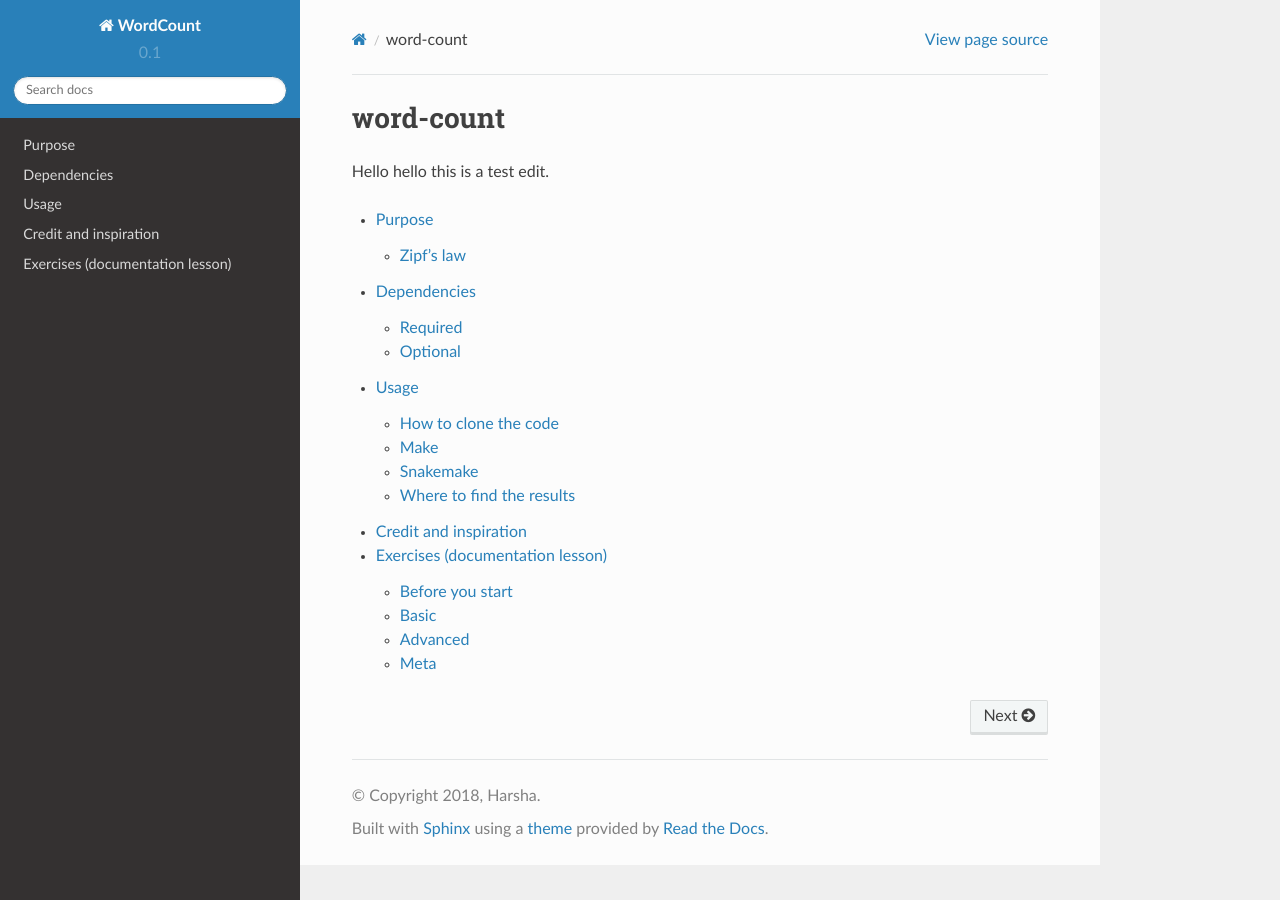
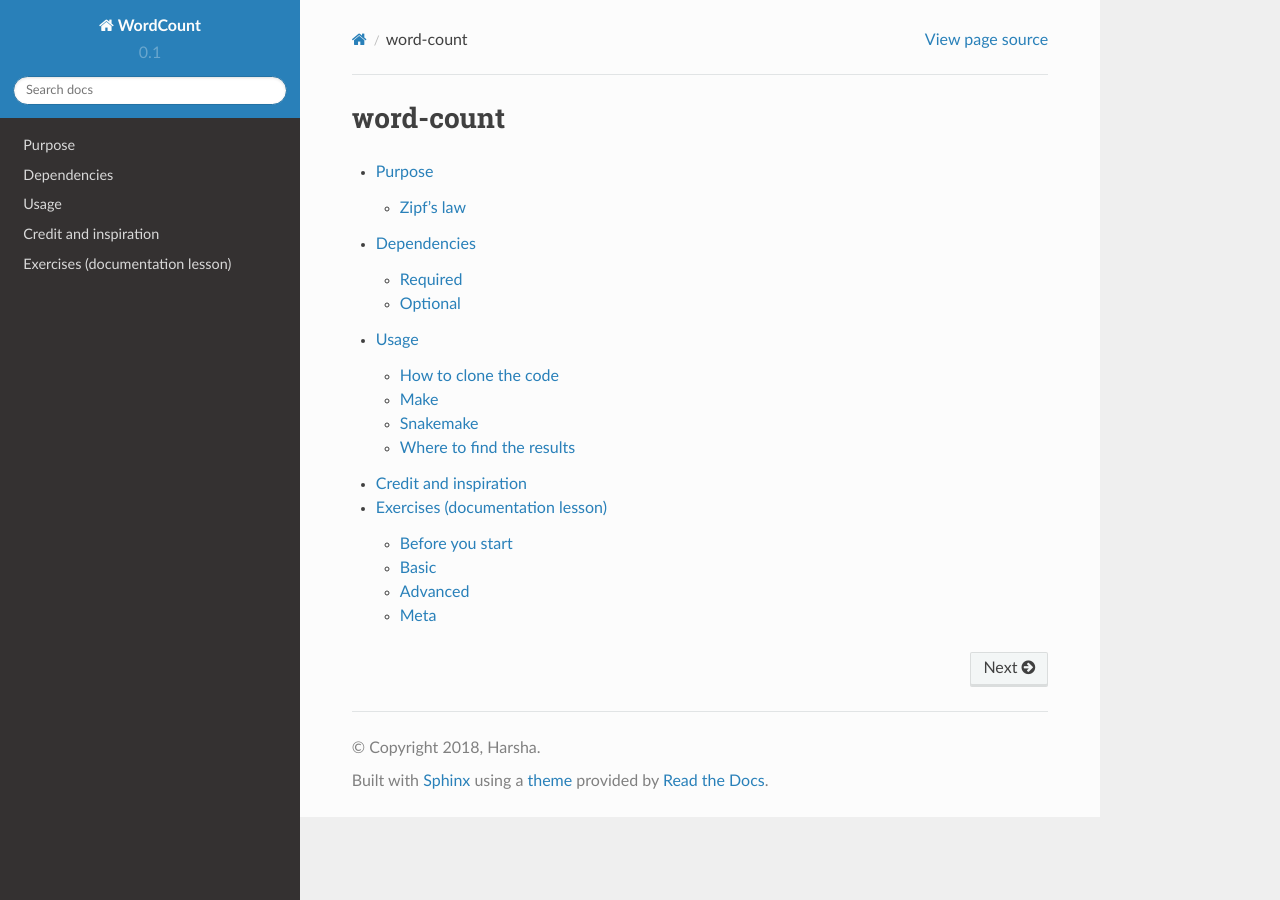
Before and after one commit to EbonyGunwhy/word-count-template, a Sphinx documentation site: the page built from doc/index.rst, in a window 1280 px wide. Built offline with Sphinx 7.4.7 and the Read the Docs theme 2.0.0, drawn with Linux system fonts in a browser that asks for light colours.

Commit message:
docs: remove test edit

```diff
--- a/doc/index.rst
+++ b/doc/index.rst
@@ -7,8 +7,6 @@
 word-count
 ==========
 
-Hello hello this is a test edit.
-
 .. toctree::
    :maxdepth: 2
 
```
